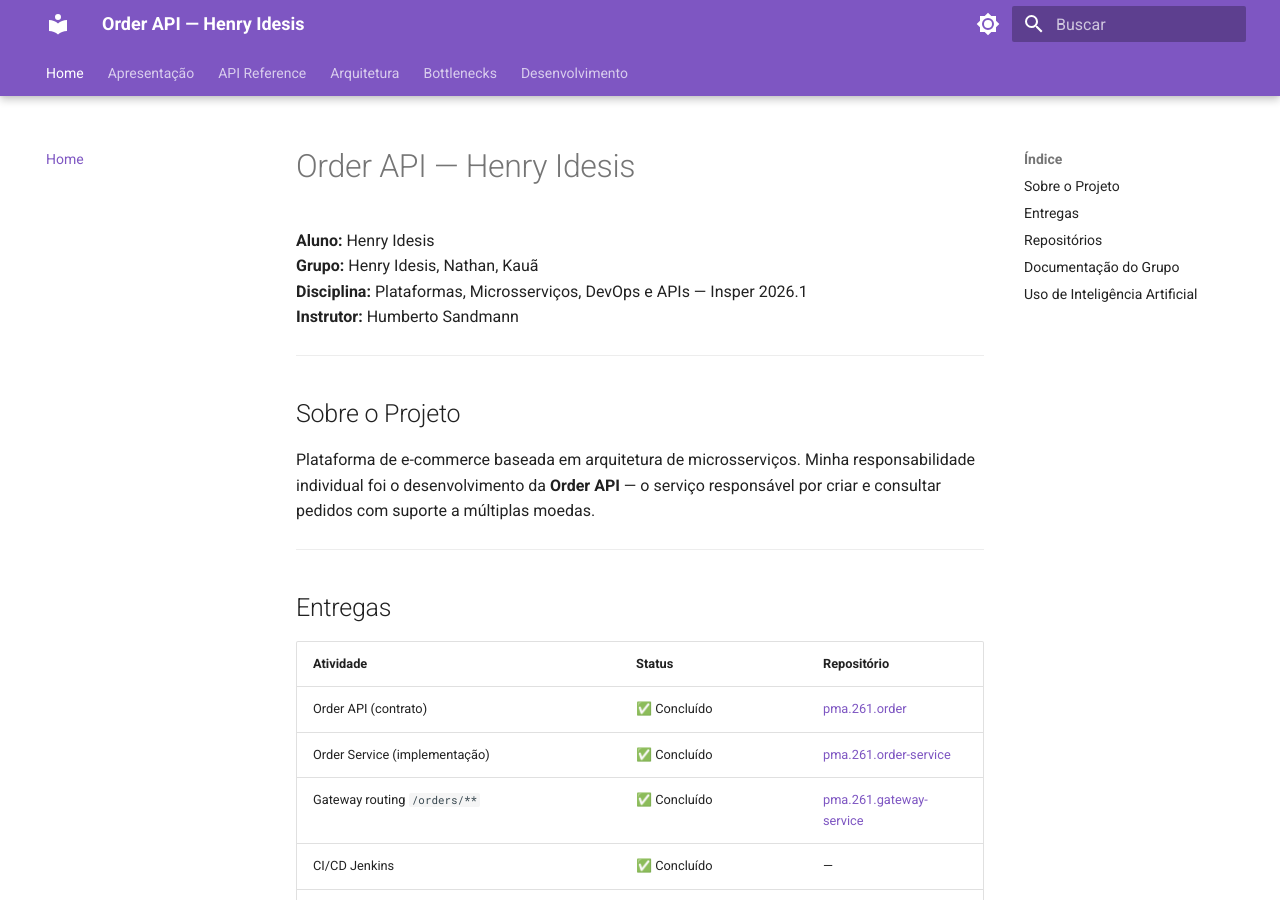
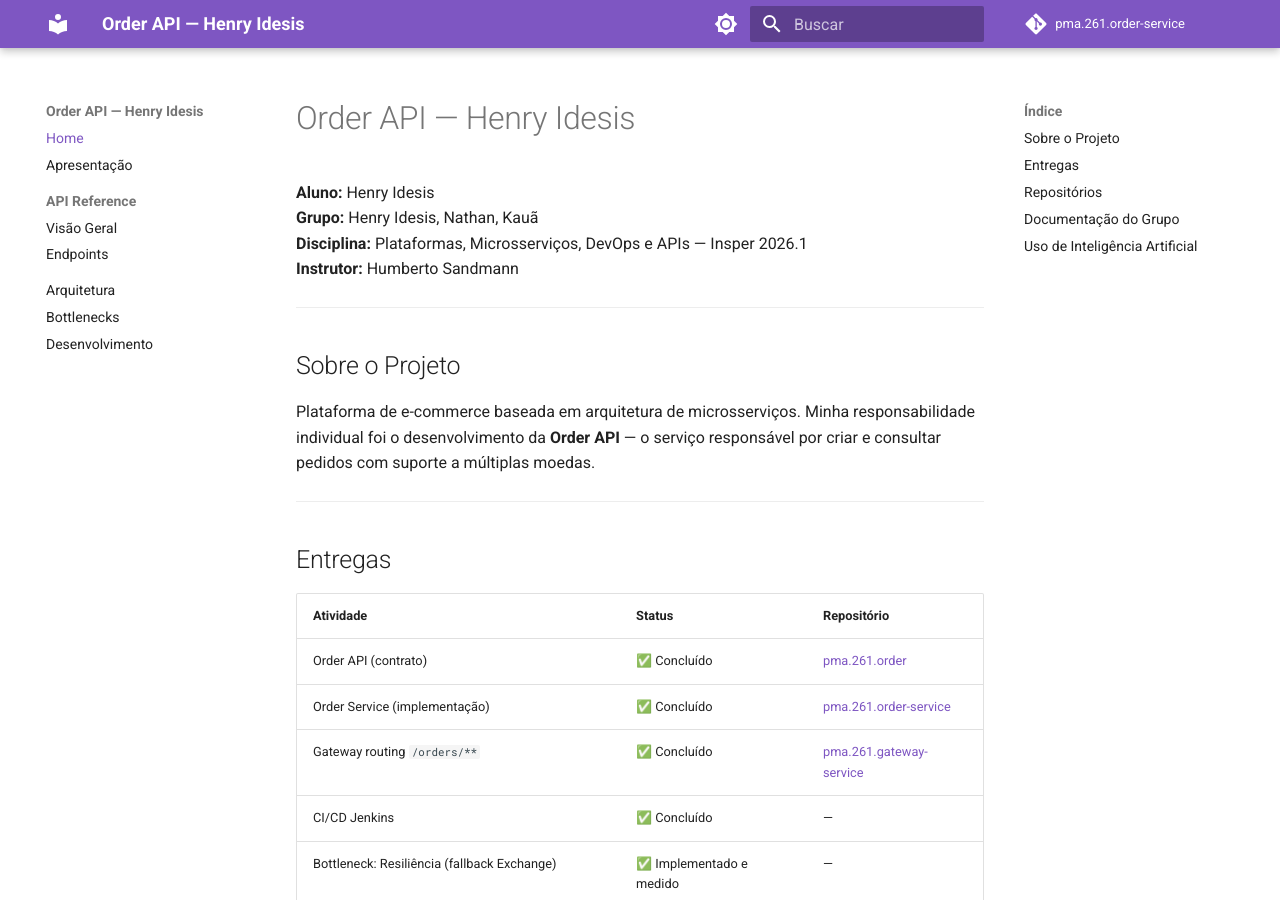
Before and after one commit to microservice-henry/pma.26.1-docs, an MkDocs documentation site: the page built from docs/index.md, in a window 1280 px wide and 900 px high. Built offline with MkDocs 1.6.1 and Material for MkDocs 9.7.7, drawn with Linux system fonts in a browser that asks for light colours; comment, search, counter and statistics services are not loaded.

Commit message:
fix: sidebar nav and repo button

```diff
--- a/mkdocs.yml
+++ b/mkdocs.yml
@@ -2,6 +2,8 @@
 site_url: https://microservice-henry.github.io/pma.26.1-docs/
 site_author: Henry Idesis
 site_description: Documentação individual — PMA 26.1 | Order API
+repo_url: https://github.com/microservice-henry/pma.261.order-service
+repo_name: pma.261.order-service
 
 theme:
   name: material
@@ -20,10 +22,9 @@
         icon: material/brightness-4
         name: Alternar para modo claro
   features:
-    - navigation.tabs
-    - navigation.tabs.sticky
     - navigation.top
     - navigation.sections
+    - navigation.expand
     - content.code.copy
     - content.code.annotate
 
```
